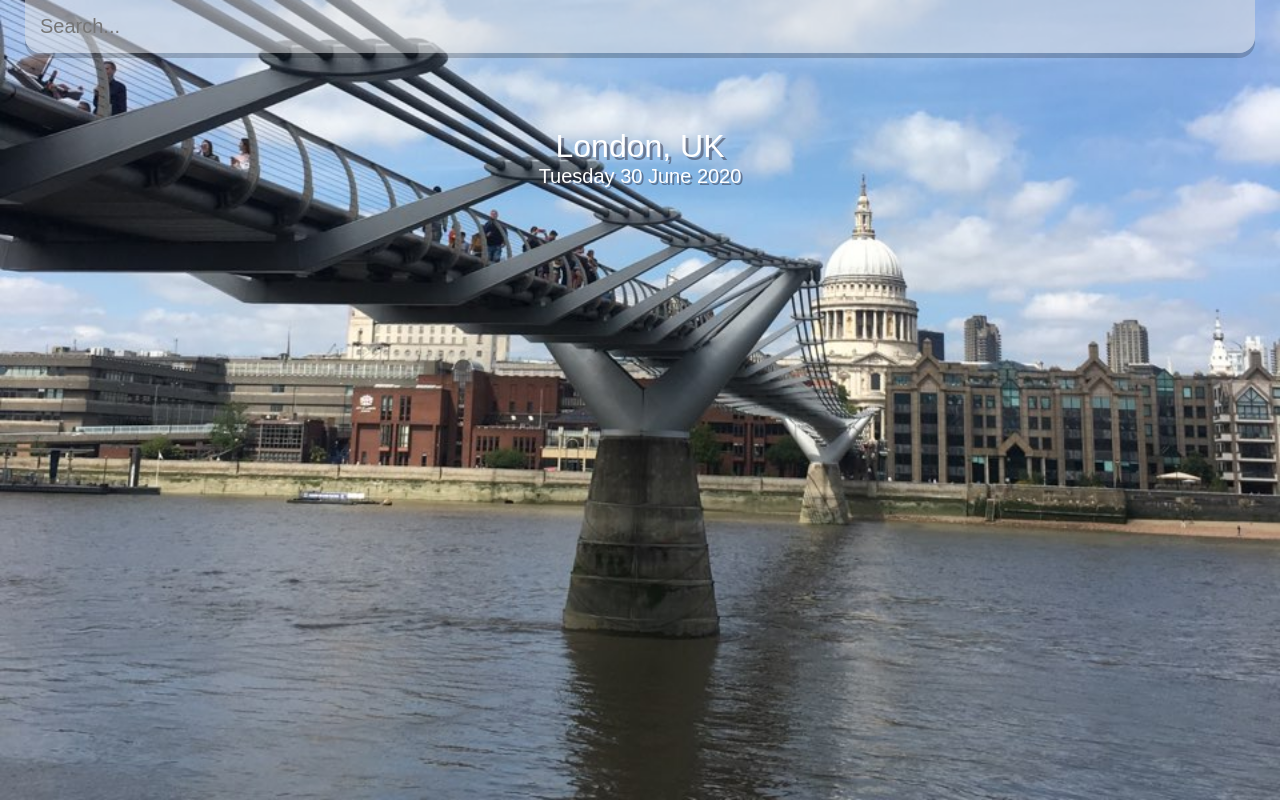
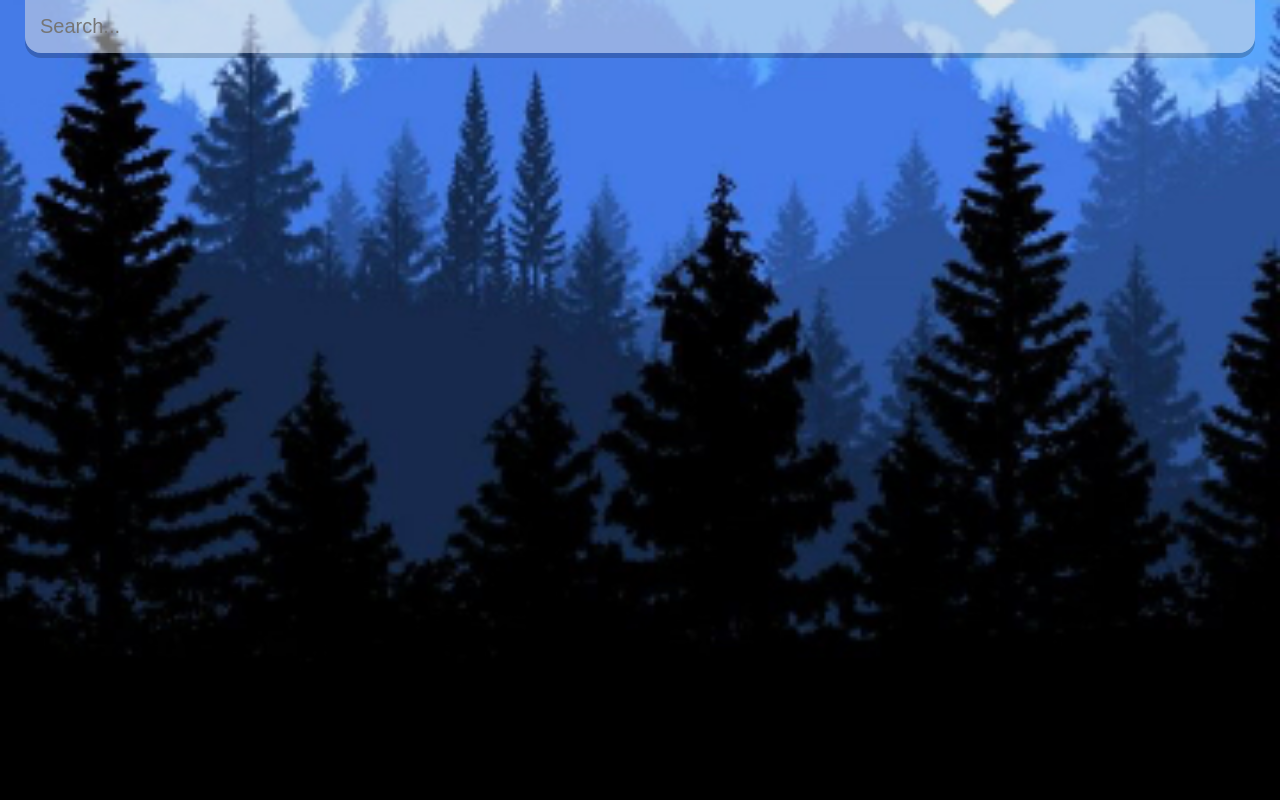
Before and after one commit to samComeIt/react_weather, a React (Create React App) app in the folder practical-react/: page / in a window 1280 px wide. Built offline with nearby package versions, Linux system fonts and the light colour scheme.

Commit message:
changed the digit calculation

```diff
--- a/practical-react/src/App.js
+++ b/practical-react/src/App.js
@@ -1,8 +1,26 @@
-import React from 'react';
+import React, { useState } from 'react';
 
-
+const api = {
+  key: "d114c3dabbb4a90f7d137ca4a889f6aa",
+  base: "https://api.openweathermap.org/data/2.5/"
+}
 
 function App(){
+const [query, setQuery] = useState('');
+const [weather, setWeather] = useState({});
+
+const search = evt => {
+  if(evt.key === "Enter"){
+    fetch(`${api.base}weather?q=${query}&units=metri&APPID=${api.key}`)
+    .then(res => res.json())
+    .then(result => {
+      setWeather(result);
+      setQuery('');
+      setWeather(result)
+    });
+
+  }
+}
 
   const dateBuilder = (d) => {
     let months =  ["January", "February", "March", "April", "May", "June", "July", "August", "September", "October", "November", "December"];
@@ -17,20 +35,30 @@ function App(){
   }
 
   return (
-    <div className="app">
+    <div className={(typeof weather.main != "undefined") ? ((weather.main.temp > 20) ? 'app warm' : 'app') : 'app'}>
    <main>
      <div className="search-box">
        <input
        type="text"
        className="search-bar"
        placeholder="Search..."
+       onChange={e => setQuery(e.target.value)}
+       value={query}
+       onKeyPress={search}
        />
      </div>
+     {(typeof weather.main != "undefined") ? (
+       <div>
      <div className="location-box">
-       <div className="location">London, UK</div>
+       <div className="location">{weather.name}, {weather.sys.country}</div>
        <div className="date">{dateBuilder(new Date())}</div>
      </div>
-     <div className="weather-box"></div>
+     <div className="weather-box">
+     <div className="temperature">{Math.round(weather.main.temp - 273.15)}°C</div>
+     <div className="weather">{weather.weather[0].main}</div></div>
+       </div>
+       ) : ('')}
+
    </main>
     </div>
   );
--- a/practical-react/src/index.css
+++ b/practical-react/src/index.css
@@ -9,7 +9,7 @@ body {
 }
 
 .app {
-  background-image: url('./assets/summy-uk.jpg');
+  background-image: url('./assets/cold-bg.jpg');
   background-size: cover;
   background-position: bottom;
   transition: 0.4 ease;
@@ -17,7 +17,7 @@ body {
 }
 
 .app.warm {
-  background-image: url('./assets/evening-uk.jpg');
+  background-image: url('./assets/warm-bg.jpg');
 }
 
 main {
```
